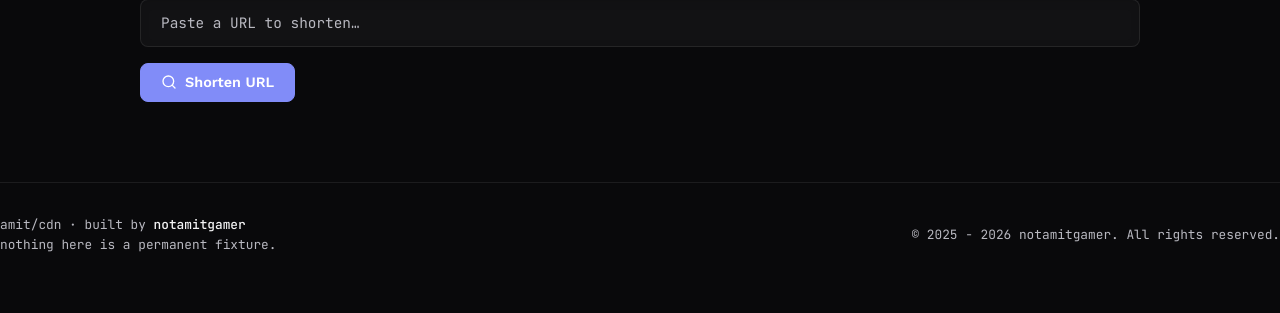
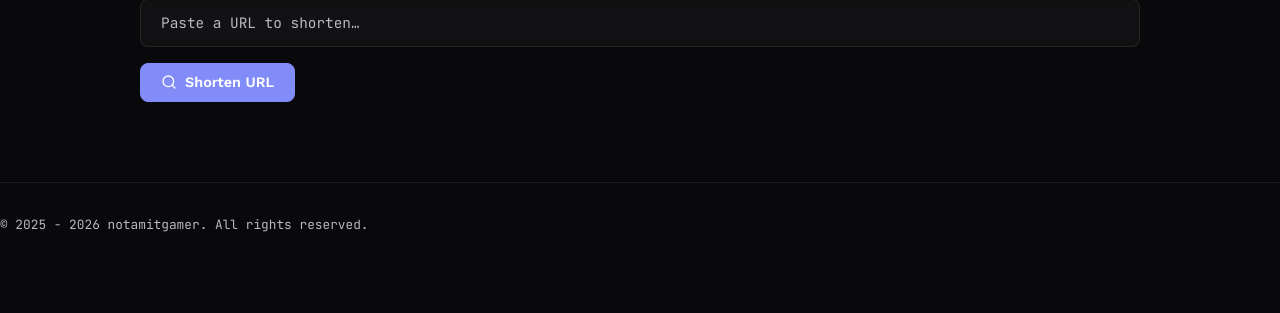
Before and after one commit to notamitgamer/cdnV2, a FastAPI app: page /shorten in a window 1280 px wide. Shown: the part 349-662 px from the top of the page. Run offline with FastAPI, Linux system fonts and the light colour scheme; some libraries are stand-ins or nearby versions.

Commit message:
Remove footer text about cdn and author
Removed footer text about cdn and author.

```diff
--- a/app/templates/url_shortener.html
+++ b/app/templates/url_shortener.html
@@ -305,7 +305,6 @@
     </div>
 
     <footer>
-        <div>amit/cdn · built by <a href="https://github.com/notamitgamer">notamitgamer</a><br>nothing here is a permanent fixture.</div>
         <div class="footer-copyright">&copy; 2025 - 2026 notamitgamer. All rights reserved.</div>
     </footer>
 
```
